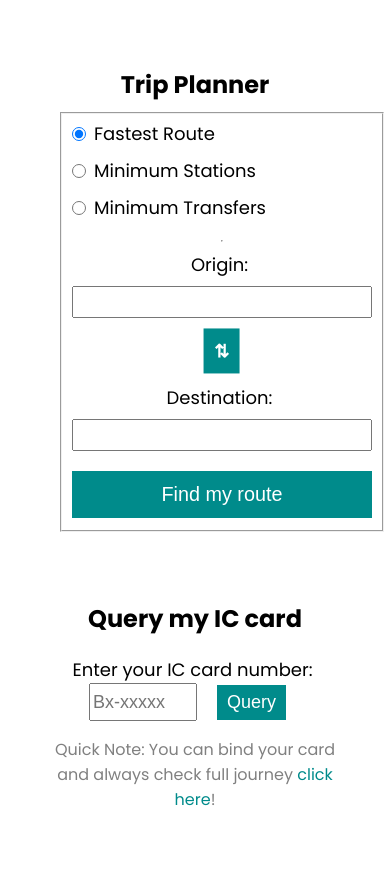
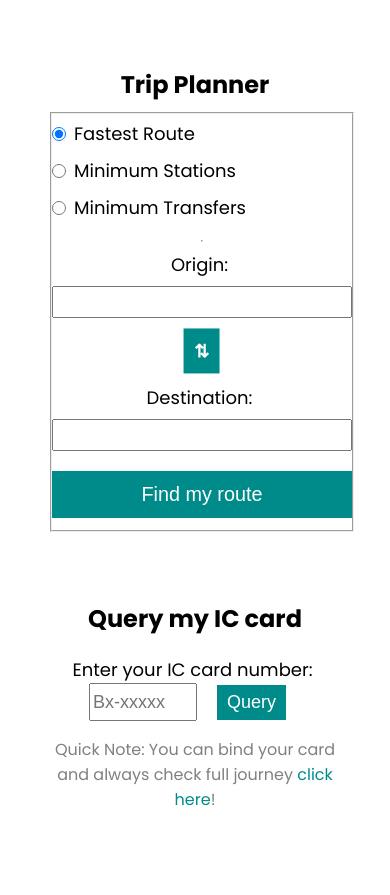
Before and after one commit to cs6636453/TJT-Konno-Website, a plain HTML site: page index.html in a window 390 px wide. Shown: the part 1559-2454 px from the top of the page. Drawn offline with nearby package versions, Linux system fonts and the light colour scheme; no server answers.

Commit message:
Update style.css

```diff
--- a/assets/style.css
+++ b/assets/style.css
@@ -558,11 +558,11 @@ section#page_not_found {
         margin-left: 8px; /* Add space between the button and the text */
     }
 
-fieldset.trip_planner {
-margin-left: 10px;
-margin-right: 10px;
-padding-left: 10px;
-padding-right: 10px;
+fieldset.trip_planner, #trip_planner form {
+margin-left: 0px;
+margin-right: 0px;
+padding-left: 0px;
+padding-right: 0px;
 }
 
     /* --- Input Fields and Labels --- */
```
